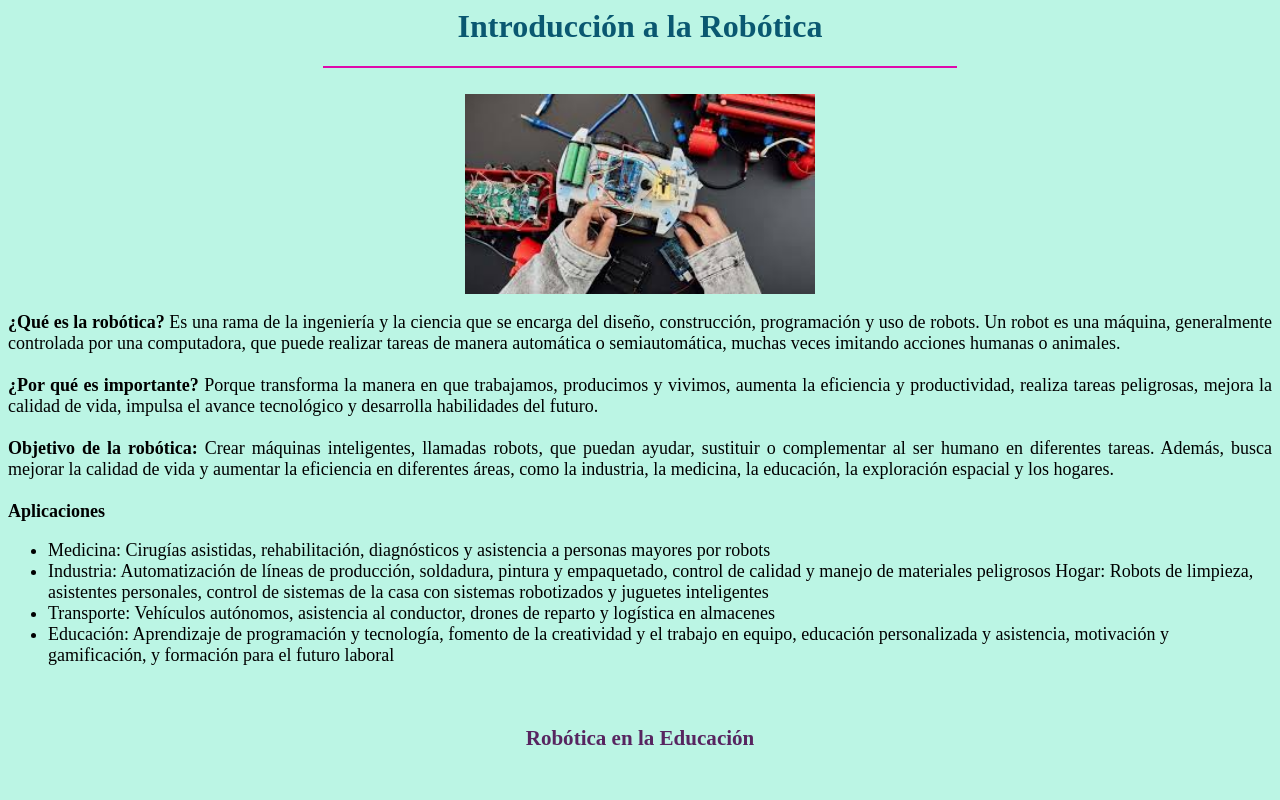
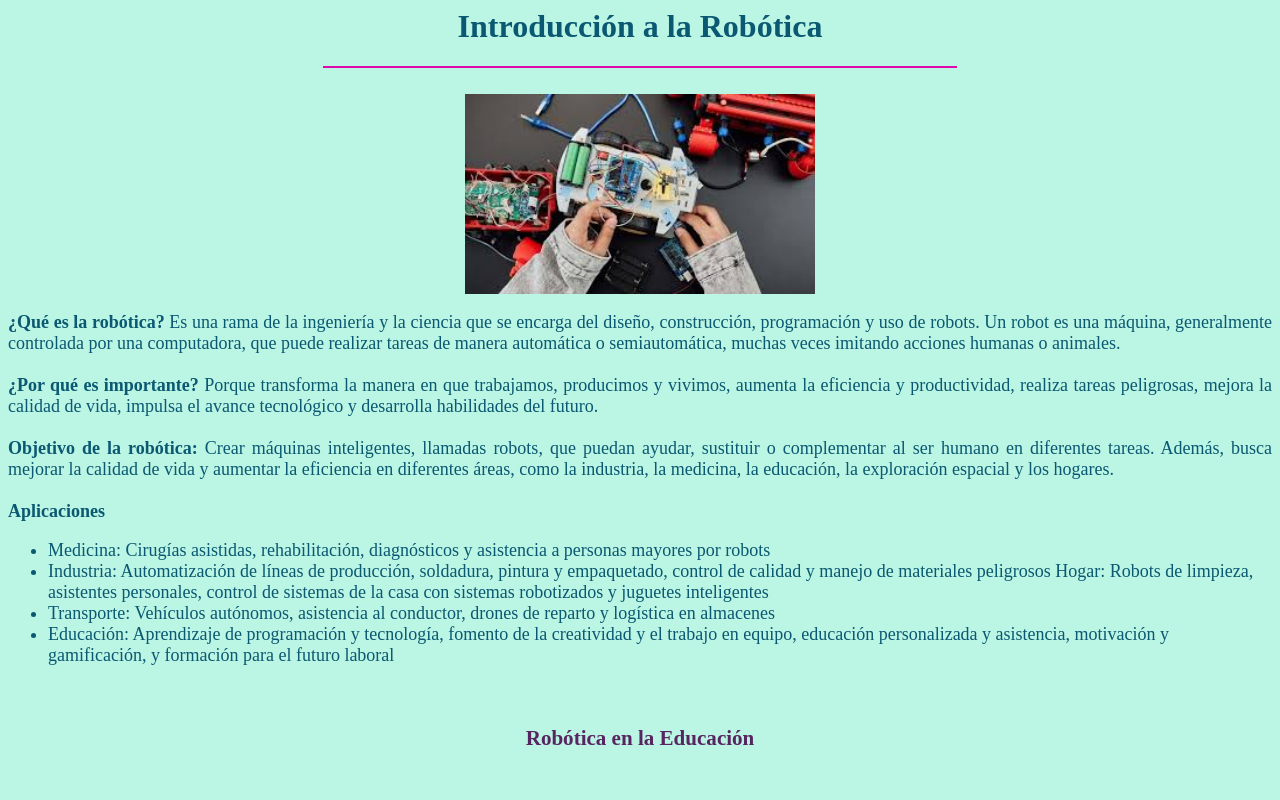
Before and after one commit to aurorayeo/aurorayeo.github.io, a plain HTML site: page introMAF.html in a window 1280 px wide. Shown: the top 800 px of the page. Drawn offline with Linux system fonts and the light colour scheme.

Commit message:
Update introMAF.html

```diff
--- a/introMAF.html
+++ b/introMAF.html
@@ -3,7 +3,7 @@
 <TITLE>Sitio Web de M.A.F.</TITLE>
 </HEAD>
 <BODY bgcolor= "#bbf5e4">
-<FONT COLOR="BLACK" FACE="TIMES NEW ROMAN">
+<FONT COLOR="0A5871" FACE="TIMES NEW ROMAN">
 <CENTER><H1><FONT COLOR="0A5871">Introducción a la Robótica</FONT></H1></CENTER>
 <HR SIZE=2 WIDTH="50%" ALIGN="CENTER" COLOR="#de0aab">
 <BR>
```
